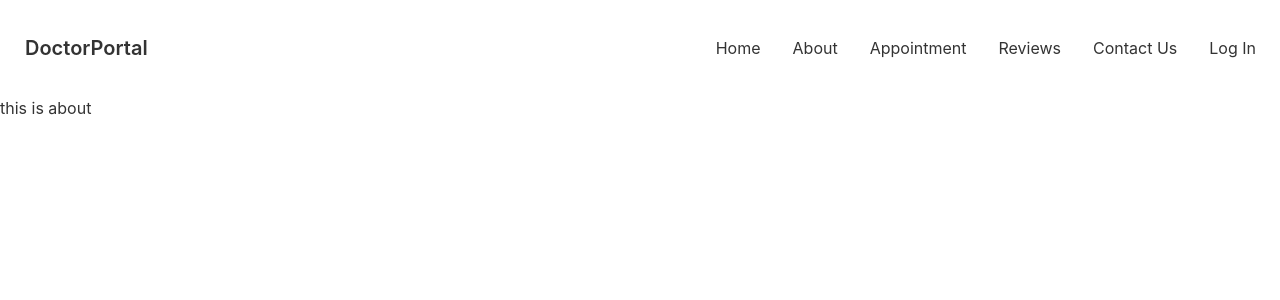
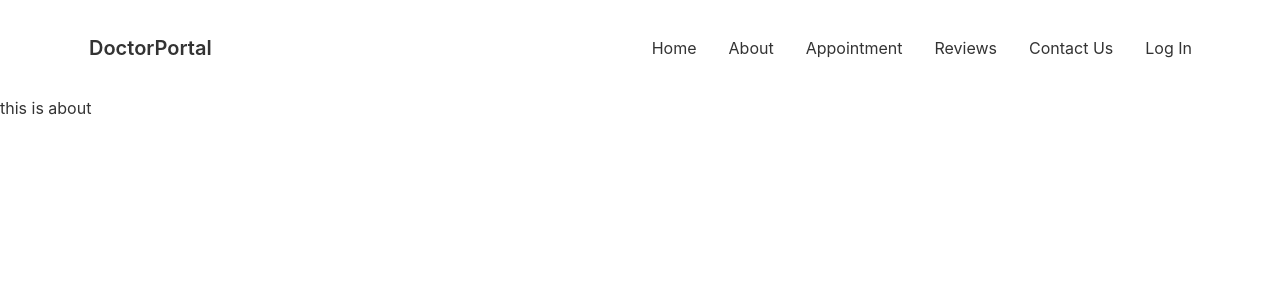
Before and after one commit to azmi0323/doctor-potal-project-client, a React (Create React App) app: page /about in a window 1280 px wide. Shown: the top 300 px of the page. Built offline with nearby package versions, Linux system fonts and the light colour scheme.

Commit message:
edit header

```diff
--- a/src/Pages/Navbar/Navbar.js
+++ b/src/Pages/Navbar/Navbar.js
@@ -3,7 +3,7 @@ import { Link } from "react-router-dom";
 
 const Navbar = () => {
   return (
-    <div>
+    <div className="mx-16">
       <div className="navbar justify-between my-4 bg-base-100">
         <div className="navbar-start">
           <div className="dropdown">
```
